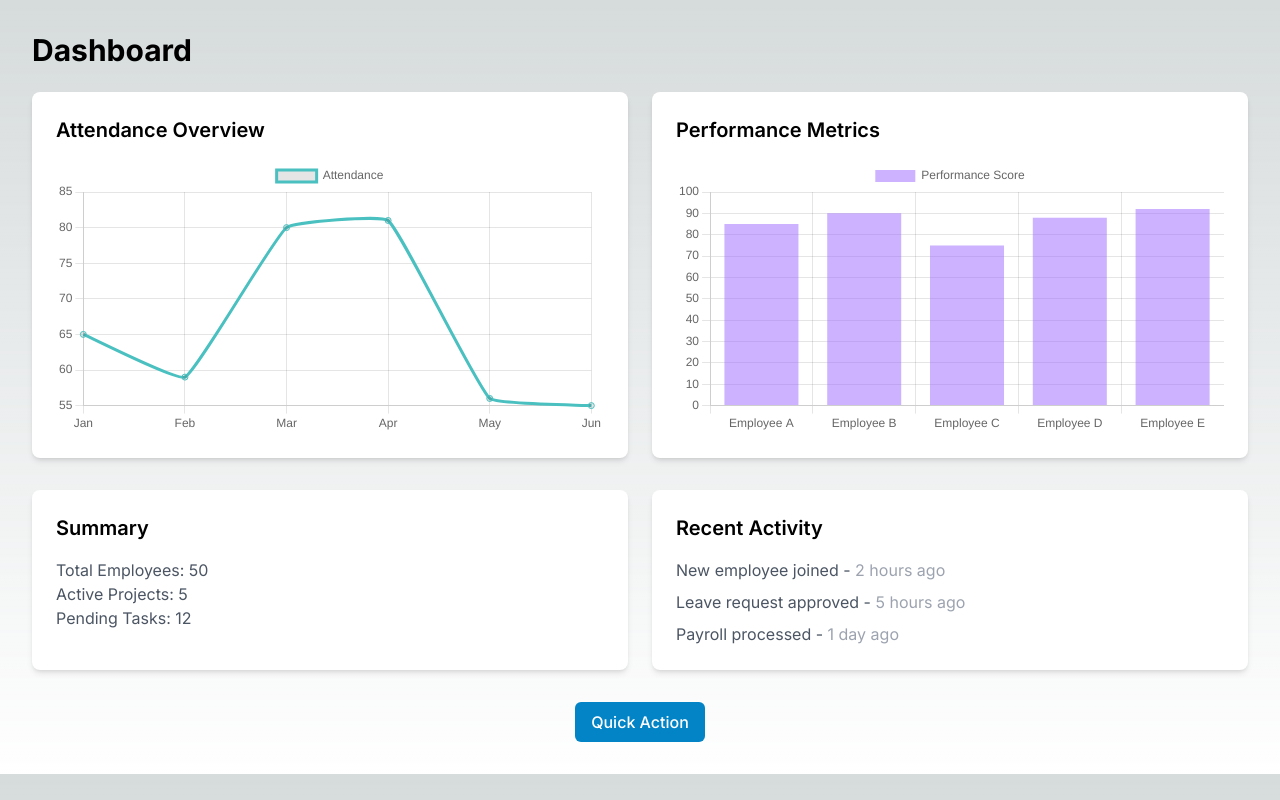
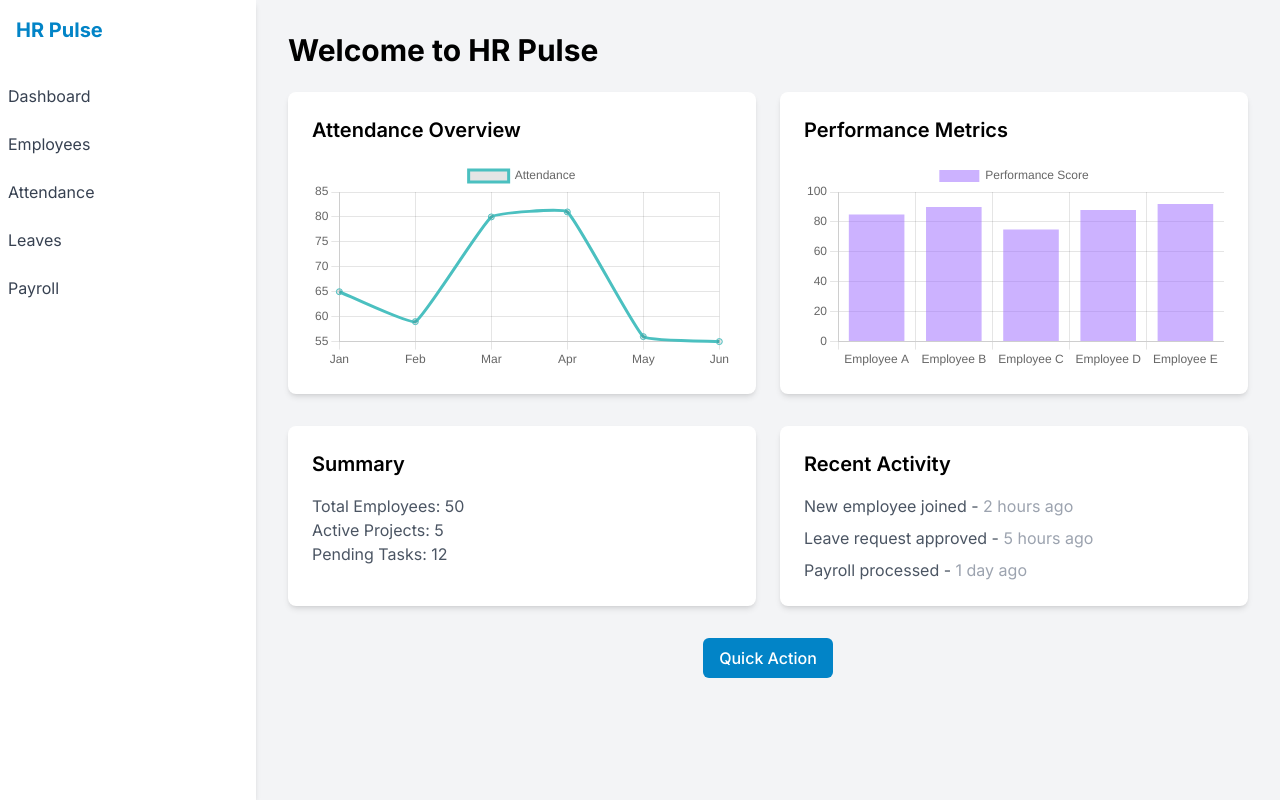
Before and after one commit to Satya211200/Keka-app-AI, a Next.js app: page /dashboard in a window 1280 px wide. Built offline with nearby package versions, Linux system fonts and the light colour scheme.

Commit message:
feat: enhance dashboard with sidebar and modern layout

```diff
--- a/src/app/dashboard/page.tsx
+++ b/src/app/dashboard/page.tsx
@@ -35,8 +35,23 @@ const recentActivities = [
 
 export default function DashboardPage() {
   return (
-    <div className="p-8">
-      <h1 className="text-3xl font-bold mb-6">Dashboard</h1>
+    <div className="flex h-screen bg-gray-100">
+      <aside className="w-64 bg-white shadow-md">
+        <div className="p-4">
+          <h2 className="text-xl font-bold text-primary-600">HR Pulse</h2>
+        </div>
+        <nav className="mt-4">
+          <ul className="space-y-2">
+            <li><a href="/dashboard" className="block p-2 text-gray-700 hover:bg-gray-100">Dashboard</a></li>
+            <li><a href="/employees" className="block p-2 text-gray-700 hover:bg-gray-100">Employees</a></li>
+            <li><a href="/attendance" className="block p-2 text-gray-700 hover:bg-gray-100">Attendance</a></li>
+            <li><a href="/leaves" className="block p-2 text-gray-700 hover:bg-gray-100">Leaves</a></li>
+            <li><a href="/payroll" className="block p-2 text-gray-700 hover:bg-gray-100">Payroll</a></li>
+          </ul>
+        </nav>
+      </aside>
+      <main className="flex-1 p-8">
+        <h1 className="text-3xl font-bold mb-6">Welcome to HR Pulse</h1>
         <div className="grid grid-cols-1 md:grid-cols-2 gap-6 mb-8">
           <div className="card">
             <h2 className="text-xl font-semibold mb-4">Attendance Overview</h2>
@@ -68,6 +83,7 @@ export default function DashboardPage() {
         <div className="flex justify-center">
           <button className="btn btn-primary">Quick Action</button>
         </div>
+      </main>
     </div>
   );
 }
```
Lines whose indentation alone changed are shown as unchanged.
